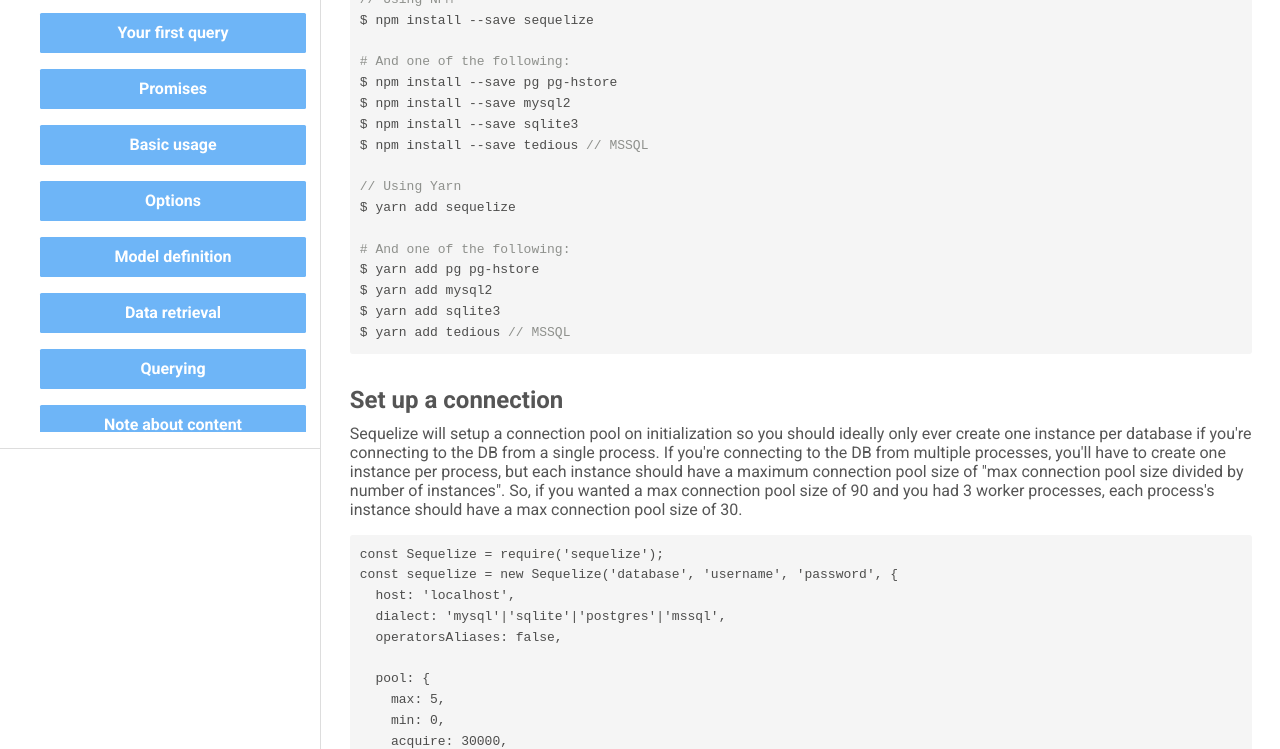
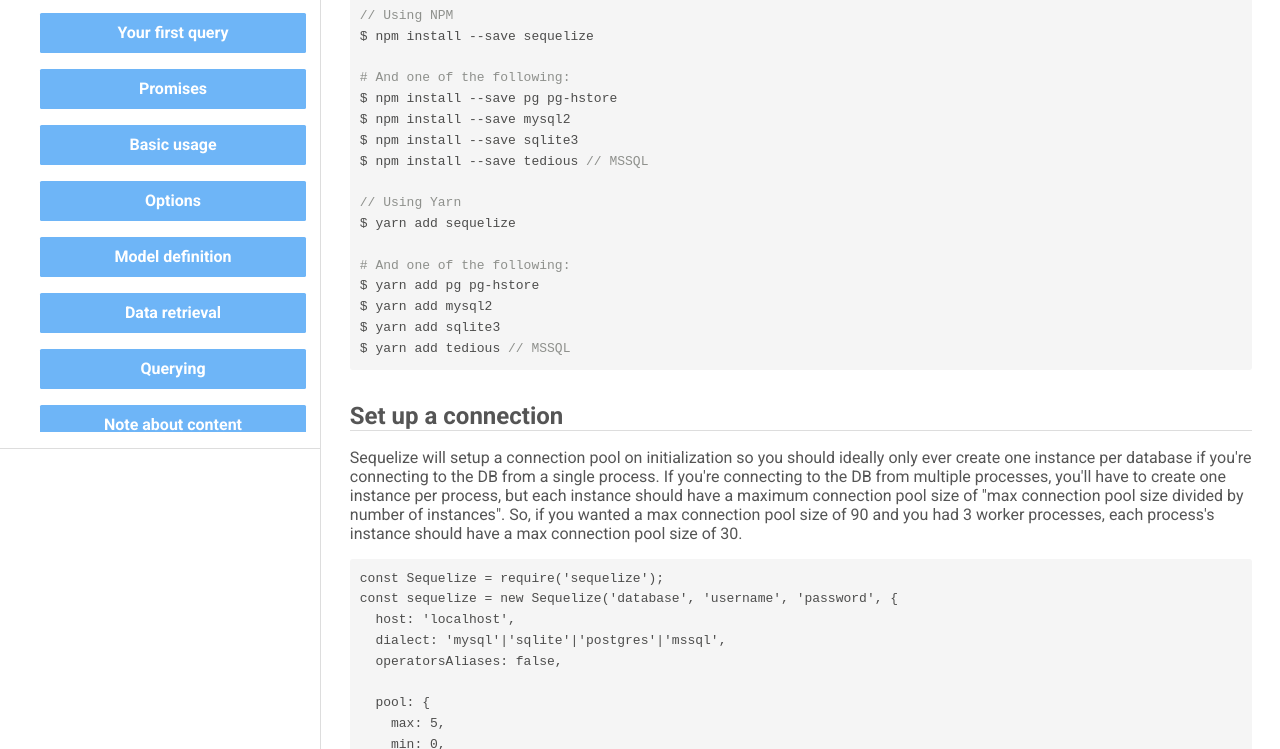
Before and after one commit to johnno8/technical-doc-page, a plain HTML site: page index.html in a window 1280 px wide. Shown: the part 352-1101 px from the top of the page. Drawn offline with Linux system fonts and the light colour scheme.

Commit message:
Add bottom border to section headings

```diff
--- a/index.css
+++ b/index.css
@@ -310,6 +310,12 @@ main {
   left: 0px;
   top: 0px;
   margin-top: 8px;
+  border-bottom: solid 1px #ddd;
+  width: 100%;
+}
+
+.main-section article {
+  padding-top: 8px;
 }
 
 .main-section article a {
```
